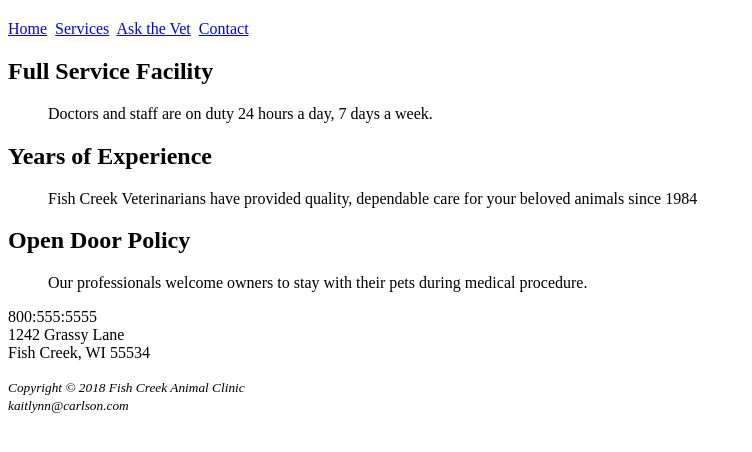
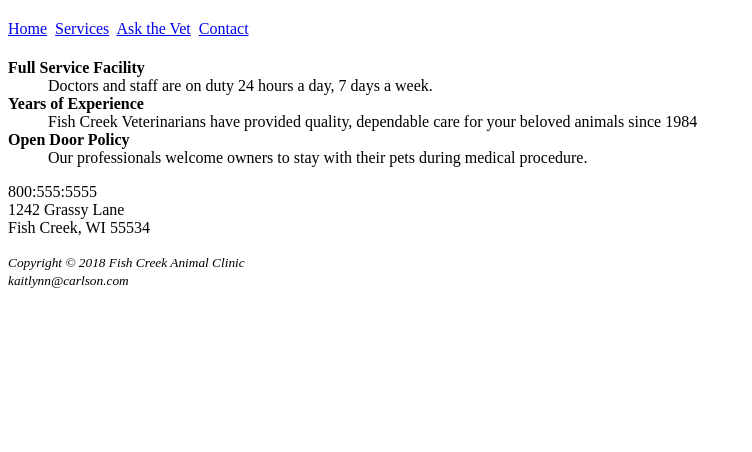
Before and after one commit to 44144Sp21/ch2casestudy-Kaitlynn3131, a plain HTML site: page fishcreek/index.html in a window 1280 px wide. Shown: the part 60-512 px from the top of the page, without its empty margins (0-752 px from the left). Drawn offline with Linux system fonts and the light colour scheme.

Commit message:
Chap02CaseStudy
Fixed Format on website

```diff
--- a/fishcreek/index.html
+++ b/fishcreek/index.html
@@ -13,17 +13,18 @@
             <a href="contact.html">Contact</a>
         </nav>
          <main>
-            <h2>Full Service Facility</h2>
+             <h1> </h1>
+            <dt><b>Full Service Facility</b></dt>
 
-            <blockquote>Doctors and staff are on duty 24 hours a day, 7 days a week.</blockquote>
+            <dd>Doctors and staff are on duty 24 hours a day, 7 days a week.</dd>
 
-            <h2>Years of Experience</h2>
+            <dt><b>Years of Experience</b></dt>
 
-            <blockquote>Fish Creek Veterinarians have provided quality, dependable care for your beloved animals since 1984</blockquote>
+            <dd>Fish Creek Veterinarians have provided quality, dependable care for your beloved animals since 1984</dd>
 
-             <h2>Open Door Policy</h2>
+             <dt><b>Open Door Policy</b></dt>
 
-            <blockquote>Our professionals welcome owners to stay with their pets during medical procedure.</blockquote>
+            <dd>Our professionals welcome owners to stay with their pets during medical procedure.</dd>
              <p>800:555:5555
                 <br>1242 Grassy Lane
                 <br>Fish Creek, WI 55534</p>
```
